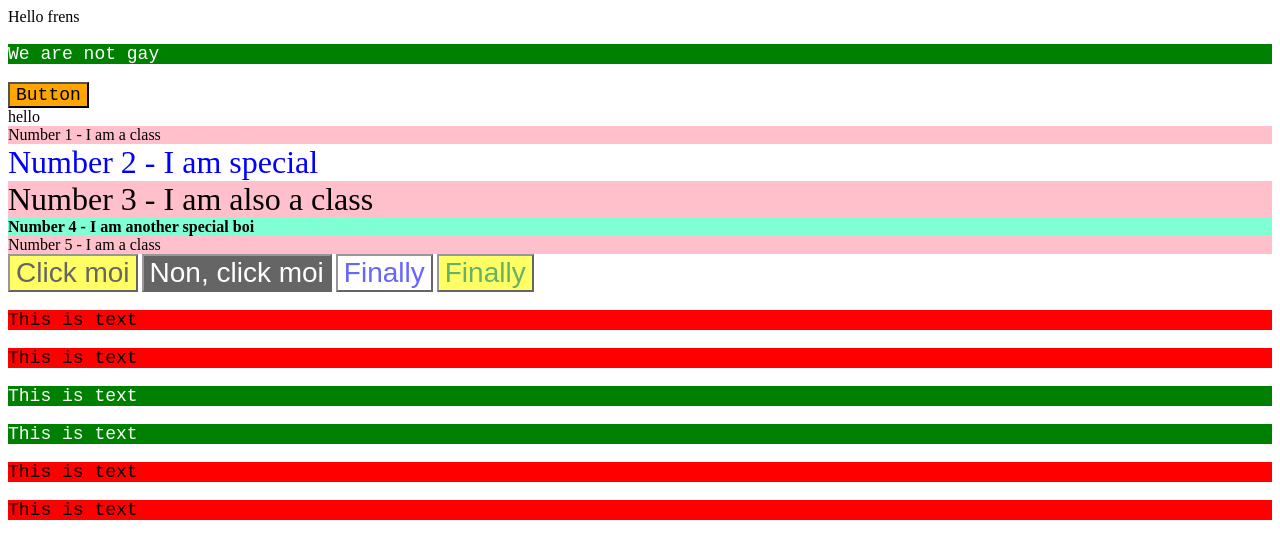
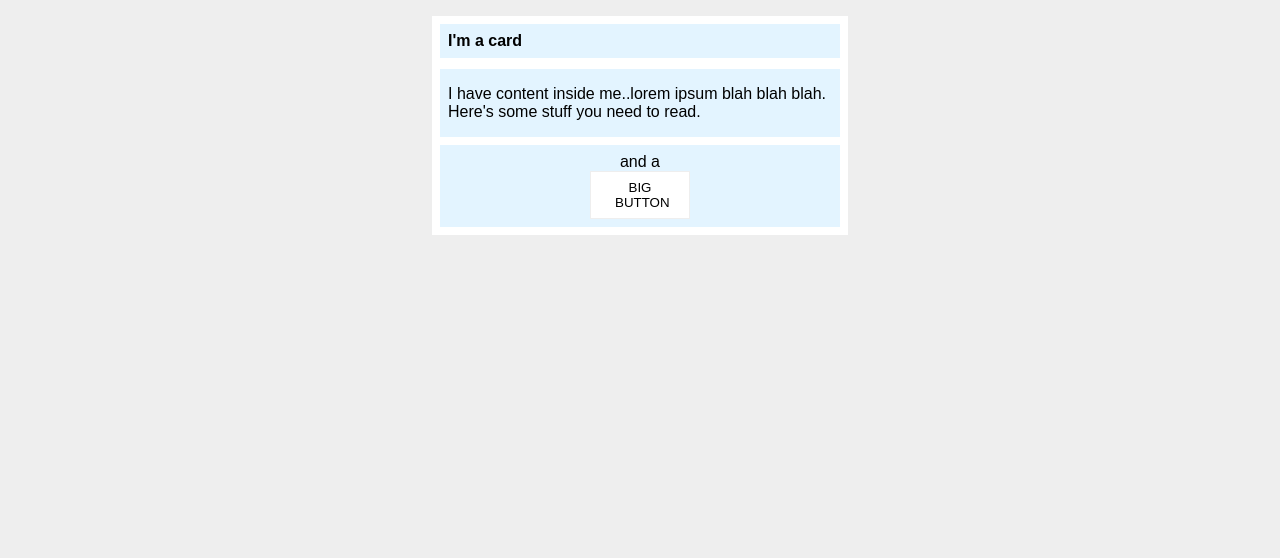
Before and after one commit to mxrah10/test_files, a plain HTML site: page index.html in a window 1280 px wide. Drawn offline with Linux system fonts and the light colour scheme.

Commit message:
container and how they work and stuff

```diff
--- a/index.html
+++ b/index.html
@@ -1,47 +1,17 @@
 <!DOCTYPE html>
 <html lang="en">
-<head>
-    <link rel="stylesheet" href="styles.css">
-    <style>
-        p {
-            background-color: green;
-            color: white;
-            font-size: 18px;
-            font-family: 'Courier New', Courier, monospace;
-        }
-    </style>
+  <head>
     <meta charset="UTF-8">
     <meta http-equiv="X-UA-Compatible" content="IE=edge">
     <meta name="viewport" content="width=device-width, initial-scale=1.0">
-    <title>Document</title>
-</head>
-<body>
-    <div>
-        <div class="page-header">Hello frens</div>
+    <title>Margin and Padding exercise 2</title>
+    <link rel="stylesheet" href="styles.css">
+  </head>
+  <body>
+    <div class="card">
+      <h1 class="title">I'm a card</h1>
+      <div class="content">I have content inside me..lorem ipsum blah blah blah. Here's some stuff you need to read.</div>
+      <div class="button-container">and a <button>BIG BUTTON</button></div>
     </div>
-    <p>We are not gay</p>
-    <button style="color: black; background-color: orange; font-size: 18px; font-family: 'Courier New', Courier, monospace;">Button</button>
-
-    <div class="description">hello</div>
-    <div class="basic">Number 1 - I am a class</div>
-    <div id="id1">Number 2 - I am special</div>
-    <div class="basic-extra">Number 3 - I am also a class</div>
-    <div id = "id2">Number 4 - I am another special boi</div>
-    <div class = "basic">Number 5 - I am a class</div>
-    <button class="button-secondary">Click moi</button>
-    <button class="button-primary">Non, click moi</button>
-    <button class="button one">Finally</button>
-    <button class="button two">Finally</button>
-    <div class="container">
-        <p class="text">This is text</p>
-        <p class="text">This is text</p>
-    </div>
-    <p class="text">This is text</p>
-    <p class="text">This is text</p>
-    <div class="container">
-        <p class="text">This is text</p>
-        <p class="text">This is text</p>
-    </div>
-</body>
-</body>
+  </body>
 </html>
--- a/styles.css
+++ b/styles.css
@@ -1,51 +1,39 @@
-  .basic {
-    color: black;
-    background-color: pink;
-  }
-  .basic-extra {
-    color: black;
-    background-color: pink;
-    font-size: 32px;
-  }
-  #id1 {
-    color: blue;
-    font-size: 32px;
-  }
+body {
+  background: #eee;
+  font-family: sans-serif;
+}
 
-  #id2 {
-    font-weight: bold;
-    background-color: aquamarine;
-  }
-  .button-primary, .button-secondary {
-    font-size: 28px;
-    font-family: Arial, Helvetica, sans-serif;
-    text-align: center;
-    opacity: 0.6;
-    transition: 0.3s;
-  }
-  .button-primary{
-    color: white;
-    background-color: black;
-  }
-  .button-secondary{
-    color: black;
-    background-color: yellow;
-  }
-  .button {
-    font-size: 28px;
-    font-family: Arial, Helvetica, sans-serif;
-    text-align: center;
-    opacity: 0.6;
-    transition: 0.3s;
-    color: blue;
-    background-color: white;
-  }
-  .button.two{
-    color: green;
-    background-color: yellow;
-  }
-  .container .text {
-    color: black;
-    background-color: red;
-  }
-  .button-primary:hover, .button-secondary:hover, .button:hover {opacity: 1};
+.card {
+  width: 400px;
+  background: #fff;
+  margin: 16px auto;
+  padding: 8px;
+}
+
+.title {
+  background: #e3f4ff;
+  font-size: 16px;
+  margin-top: 0px;
+  padding: 8px;
+}
+
+.content {
+  background: #e3f4ff;
+  padding: 16px 8px;
+}
+
+.button-container {
+  background: #e3f4ff;
+  margin-top: 8px;
+  text-align: center;
+  padding: 8px;
+}
+
+button {
+  background: white;
+  border: 1px solid #eee;
+  margin: 0 auto;
+  display: block;
+  width: 100px;
+  padding: 8px 24px;
+}
```
